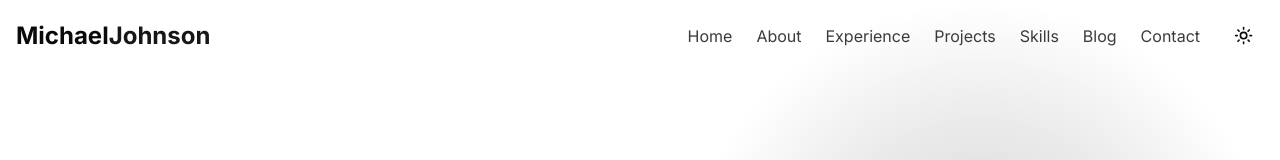
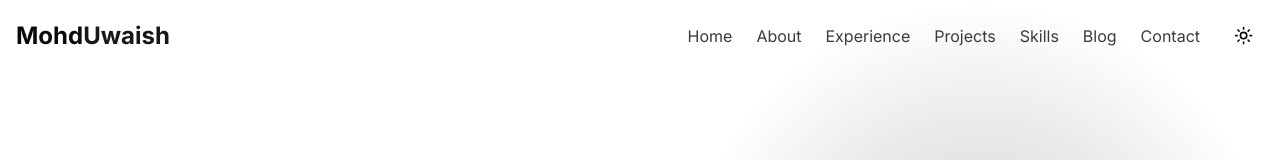
Before and after one commit to mohdUwaish59/Personal-Website, a Next.js app: page / in a window 1280 px wide. Shown: the top 160 px of the page. Built offline with nearby package versions, Linux system fonts and the light colour scheme.

Commit message:
Fix: Fixing Navbar links state

```diff
--- a/components/navbar.tsx
+++ b/components/navbar.tsx
@@ -49,7 +49,7 @@
             whileHover={{ scale: 1.05 }}
             transition={{ type: "spring", stiffness: 400, damping: 10 }}
           >
-            Michael<span className="text-primary">Johnson</span>
+            Mohd<span className="text-primary">Uwaish</span>
           </motion.div>
         </Link>
 
```
